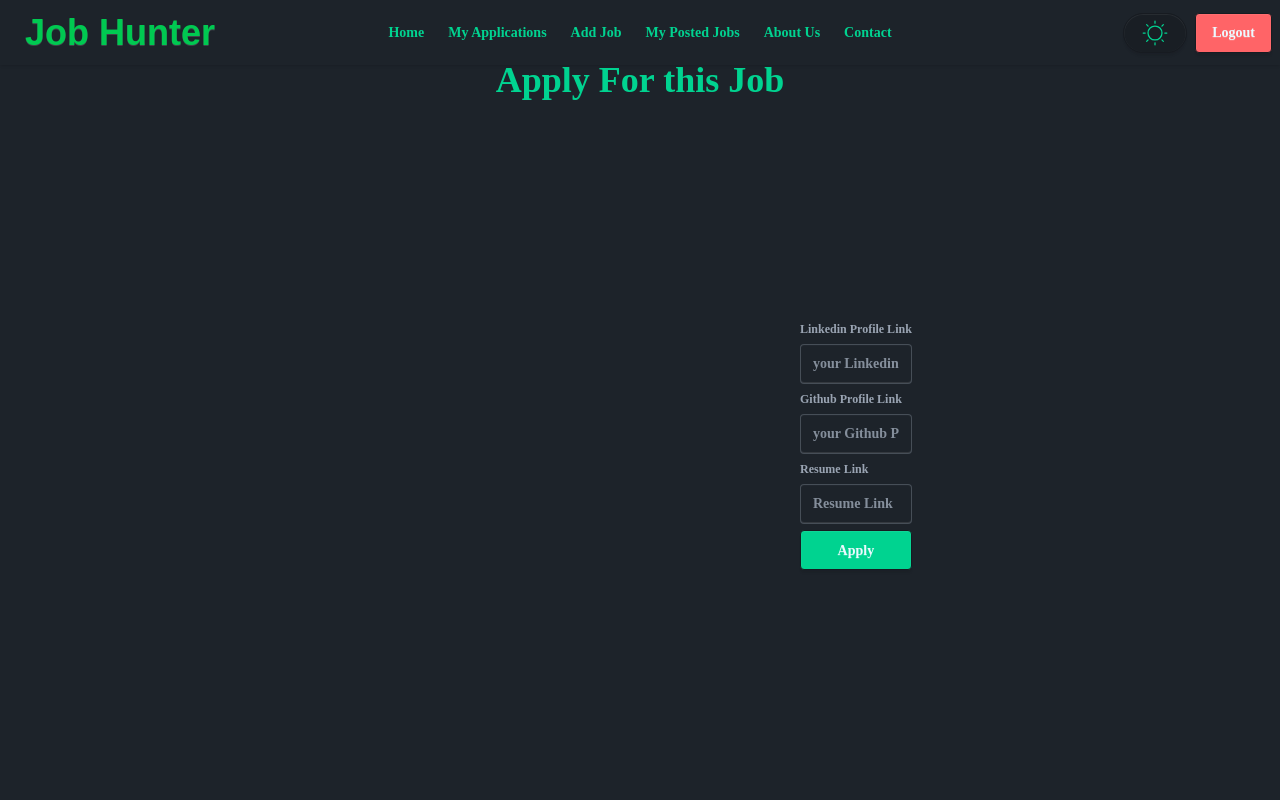
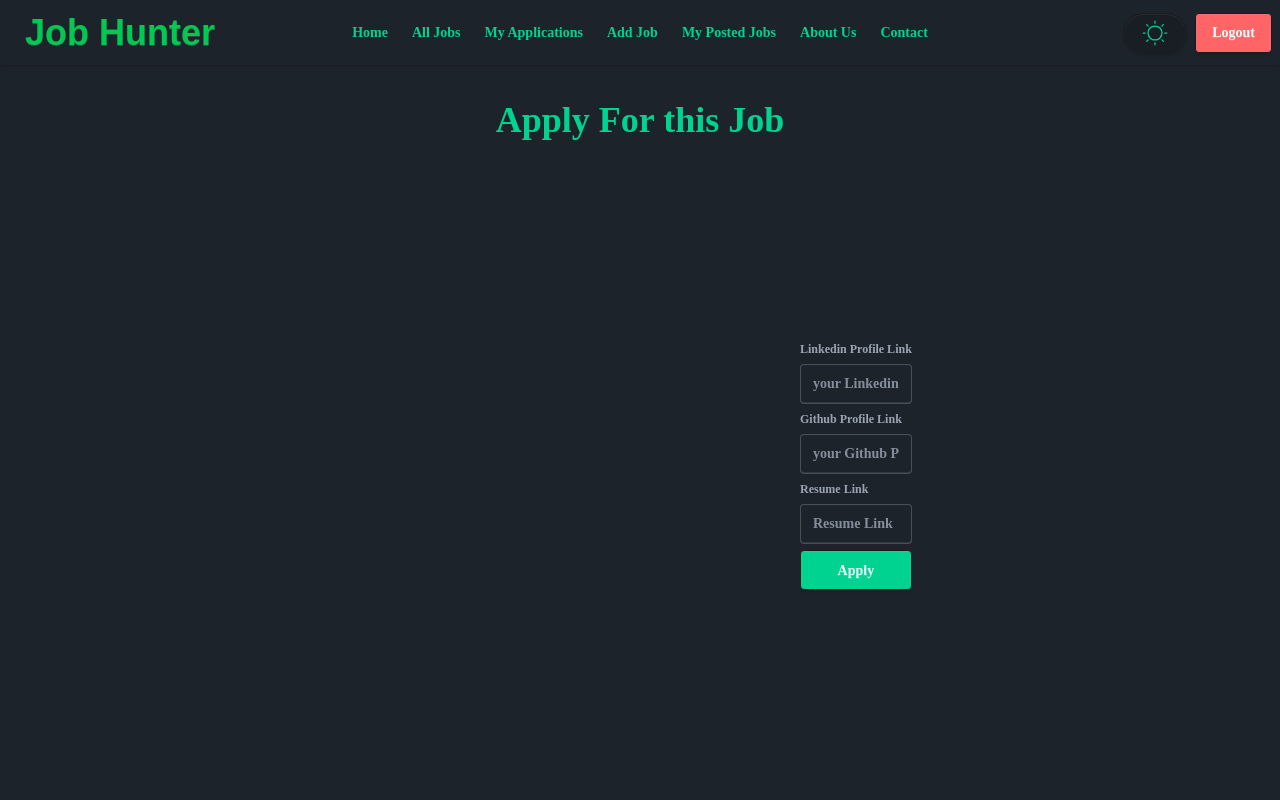
Before and after one commit to azijulhakimbd/Career-Code-Client, a React (Vite) app: page /jobApply/1 in a window 1280 px wide. Shown: the top 800 px of the page. Built offline with nearby package versions, Linux system fonts and the light colour scheme; no server answers; sample sign-in values are in the browser's storage.

Commit message:
Add: All Jobs Page

```diff
--- a/src/Components/Navbar.jsx
+++ b/src/Components/Navbar.jsx
@@ -24,6 +24,9 @@ const Navbar = () => {
     <>
       <li>
         <NavLink to={"/"}>Home</NavLink>
+      </li>
+      <li>
+        <NavLink to={"/all-jobs"}>All Jobs</NavLink>
       </li>
       {/* for applicant */}
       {user && (
--- /dev/null
+++ b/src/Pages/AllJobs.jsx
@@ -0,0 +1,48 @@
+import React, { useEffect, useState } from "react";
+import JobsCard from "../Components/JobsCard";
+
+
+const AllJobs = () => {
+  const [jobs, setJobs] = useState([]);
+  const [loading, setLoading] = useState(true);
+
+  useEffect(() => {
+    fetch("https://career-code-server-rouge.vercel.app/jobs")
+      .then((res) => res.json())
+      .then((data) => {
+        setJobs(data);
+        setLoading(false);
+      })
+      .catch((err) => {
+        console.error("Error fetching jobs:", err);
+        setLoading(false);
+      });
+  }, []);
+
+  if (loading) {
+    return (
+      <p className="text-center text-xl py-10 font-semibold text-green-600">
+        Loading Jobs...
+      </p>
+    );
+  }
+
+  return (
+    <div>
+      <h1 className="text-center text-4xl font-bold py-25 text-green-500">
+        All Jobs
+      </h1>
+      <div className="grid sm:grid-cols-2 md:grid-cols-3 lg:grid-cols-4 gap-3 px-5">
+        {jobs.length > 0 ? (
+          jobs.map((job) => <JobsCard key={job._id} job={job} />)
+        ) : (
+          <p className="text-center text-gray-500 col-span-full">
+            No jobs available right now.
+          </p>
+        )}
+      </div>
+    </div>
+  );
+};
+
+export default AllJobs;
--- a/src/Pages/JobApply.jsx
+++ b/src/Pages/JobApply.jsx
@@ -46,8 +46,8 @@ const JobApply = () => {
   };
 
   return (
-    <div className="mx-auto py-10 min-h-screen">
-      <h1 className="text-success text-4xl text-center p-5">
+    <div className="mx-auto py-25 min-h-screen">
+      <h1 className="text-success text-4xl text-center">
         Apply For this Job <></>
       </h1>
       <form onSubmit={handleApply} className="mx-auto">
--- a/src/Pages/JobDetails.jsx
+++ b/src/Pages/JobDetails.jsx
@@ -27,7 +27,7 @@ const JobDetails = () => {
   } = useLoaderData();
 
   return (
-    <div className="max-w-4xl mx-auto p-6 bg-base-100 shadow-md rounded-2xl mt-6 border border-base-300 transition-all duration-300">
+    <div className="max-w-5xl mx-auto py-10 p-8 bg-base-100 shadow-md rounded-2xl my-25 border border-base-300 transition-all duration-300">
       {/* Header */}
       <div className="flex flex-col sm:flex-row items-start sm:items-center gap-4 border-b border-base-300 pb-4 mb-6">
         <img
--- a/src/Routes/Routes.jsx
+++ b/src/Routes/Routes.jsx
@@ -14,6 +14,7 @@ import MyPostedJobs from "../Pages/MyPostedJobs";
 import ViewApplications from "../Components/ViewApplications";
 import About from "../Pages/About";
 import Contact from "../Components/Contact";
+import AllJobs from "../Pages/AllJobs";
 export const router = createBrowserRouter([
   {
     path: "/",
@@ -67,8 +68,8 @@ export const router = createBrowserRouter([
         </PrivateRoutes>
       },
       {
-        path: "/jobs",
-        Component: HotJobs,
+        path: "/all-jobs",
+        Component: AllJobs
       },
       {
         path: "/register",
```
